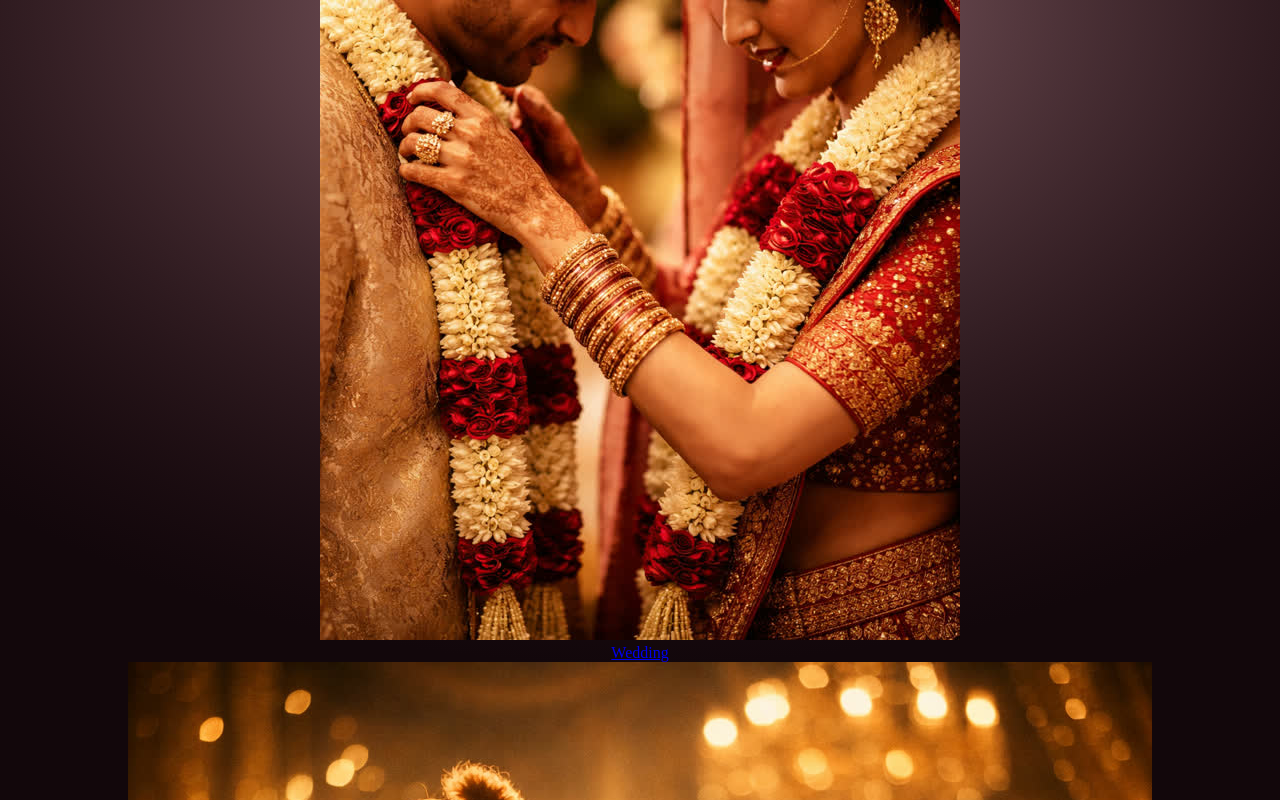
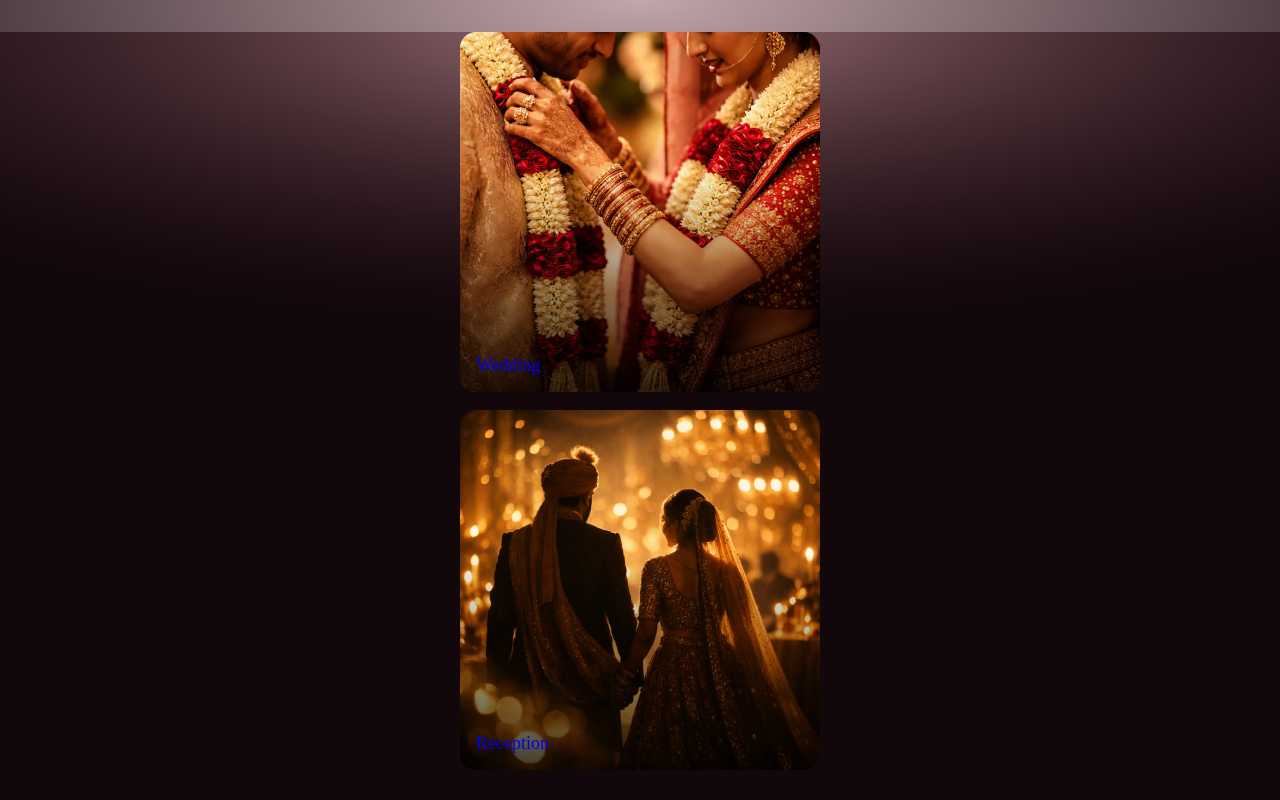
Before and after one commit to PIXORA24/Wed_Invite_Aarthi, a plain HTML site: page index.html in a window 1280 px wide. Shown: the top 800 px of the page. Drawn offline with Linux system fonts and the light colour scheme.

Commit message:
Update glass.css

```diff
--- a/glass.css
+++ b/glass.css
@@ -56,9 +56,6 @@ html, body {
   font-size: 15px;
   letter-spacing: .6px;
   cursor: pointer;
-  box-shadow:
-    0 10px 30px rgba(212,175,55,.45),
-    inset 0 1px 0 rgba(255,255,255,.4);
 }
 
 .action-bar {
@@ -68,7 +65,7 @@ html, body {
   bottom: 0;
   padding: 16px;
   display: flex;
-  gap: 14px;
+  gap: 12px;
   background: linear-gradient(
     to top,
     rgba(18,7,11,.95),
@@ -77,39 +74,47 @@ html, body {
   );
 }
 
-.action-bar a {
+.action-bar a,
+.action-bar button {
   flex: 1;
   padding: 14px 0;
   border-radius: 999px;
   background: rgba(255,255,255,.12);
   border: 1px solid rgba(255,255,255,.25);
   color: #fff;
+  font-size: 14px;
   text-decoration: none;
-  font-size: 14px;
+  cursor: pointer;
 }
 
-/* =========================
-   RIPPLE BASE
-   ========================= */
-
-.ripple {
-  position: relative;
-  overflow: hidden;
-  -webkit-tap-highlight-color: transparent;
+.event-grid {
+  max-width: 360px;
+  margin: 32px auto;
+  display: grid;
+  gap: 18px;
 }
 
-.ripple-effect {
-  position: absolute;
-  border-radius: 50%;
-  pointer-events: none;
-  background: rgba(255, 215, 140, 0.35);
-  transform: scale(0);
-  animation: ripple-anim 600ms ease-out;
+.event-card {
+  border-radius: 16px;
+  overflow: hidden;
+  position: relative;
 }
 
-@keyframes ripple-anim {
-  to {
-    transform: scale(3);
-    opacity: 0;
-  }
+.event-card img {
+  width: 100%;
+  display: block;
 }
+
+.event-label {
+  position: absolute;
+  inset: 0;
+  display: flex;
+  align-items: flex-end;
+  padding: 16px;
+  background: linear-gradient(
+    to top,
+    rgba(0,0,0,.75),
+    transparent 60%
+  );
+  font-size: 18px;
+}
```
